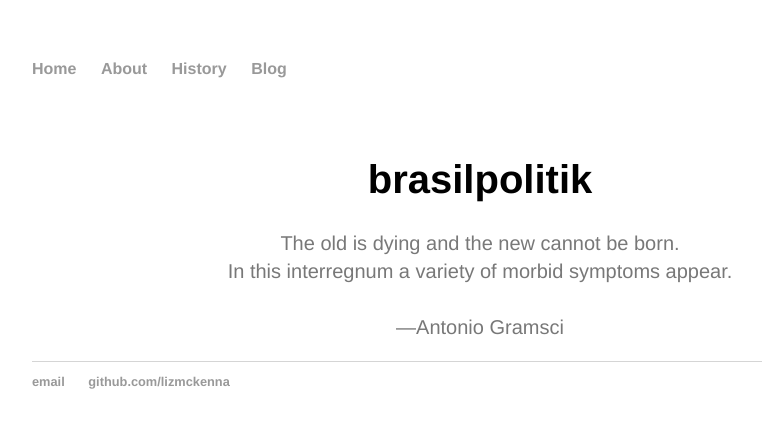
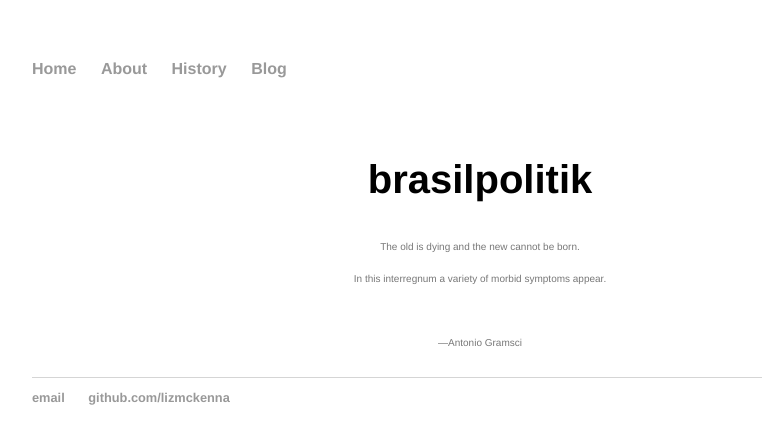
Before and after one commit to lizmckenna/elizabethmckenna.org, a Jekyll site: the page built from index.html, in a window 1280 px wide. Shown: the top 444 px of the page, without its empty margins (160-922 px from the left). Built offline with Jekyll 4.4.1, drawn with Linux system fonts in a browser that asks for light colours.

Commit message:
Update index.html

```diff
--- a/index.html
+++ b/index.html
@@ -7,7 +7,7 @@ title: brasilpolitik
 <div class="blurb">
 	<center>
 	<h1>brasilpolitik</h1>
-	<p><font color="#787878">The old is dying and the new cannot be born.<br>
+	<p><font color="#787878" size=1em>The old is dying and the new cannot be born.<br>
 		In this interregnum a variety of morbid symptoms appear. <br>
 		<br>
 		—Antonio Gramsci</p>
```
